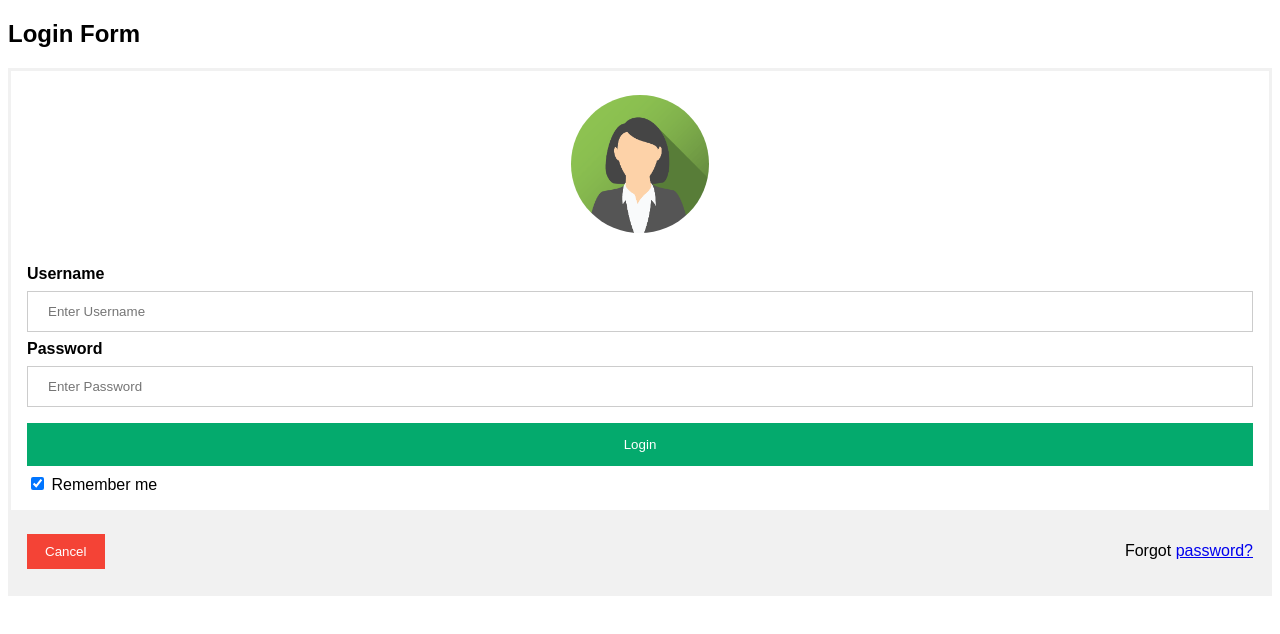
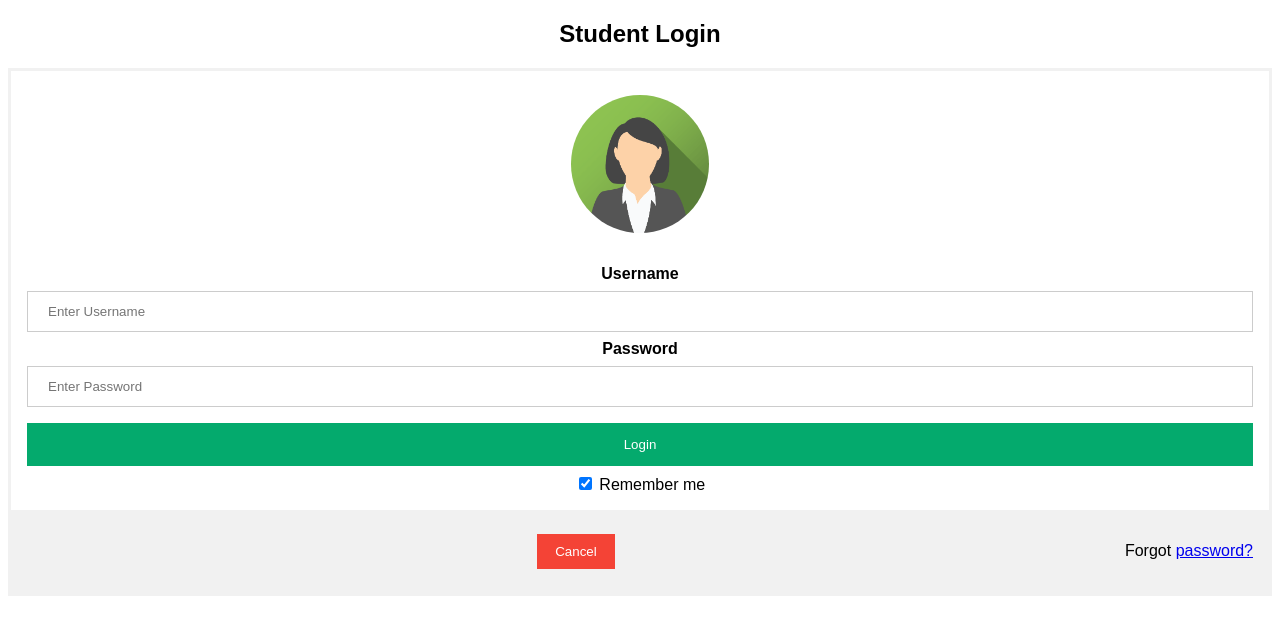
Before and after one commit to cloudchampion52/lms-login-api, a plain HTML site: page index.html in a window 1280 px wide. Drawn offline with Linux system fonts and the light colour scheme.

Commit message:
Updated the login form location to centre

```diff
--- a/index.html
+++ b/index.html
@@ -68,7 +68,7 @@ span.psw {
 </head>
 <body>
 
-<h2>Login Form</h2>
+	<center><h2>Student Login</h2>
 
 <form action="/action_page.php" method="post">
   <div class="imgcontainer">
```
Also changed, not shown: 1 other file.
